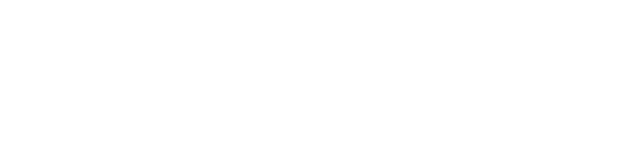
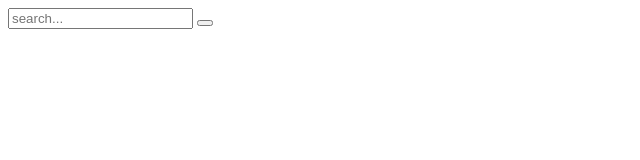
Before and after one commit to BaharAlmasiMoghaddam/25-mini-front-projects-1, a plain HTML site: page 1-hidden-Search-Widgets/index.html in a window 1280 px wide. Shown: the whole page, without its empty margins (0-640 px from the left). Drawn offline with Linux system fonts and the light colour scheme.

Commit message:
html-file

```diff
--- a/1-hidden-Search-Widgets/index.html
+++ b/1-hidden-Search-Widgets/index.html
@@ -7,5 +7,11 @@
     <title>Hidden search widgets</title>
   </head>
 
-  <body></body>
+  <body>
+    <div class="search">
+      <input type="text" class="input" placeholder="search..." />
+
+      <button class="btn"><i class="fas fa-search"></i></button>
+    </div>
+  </body>
 </html>
```
